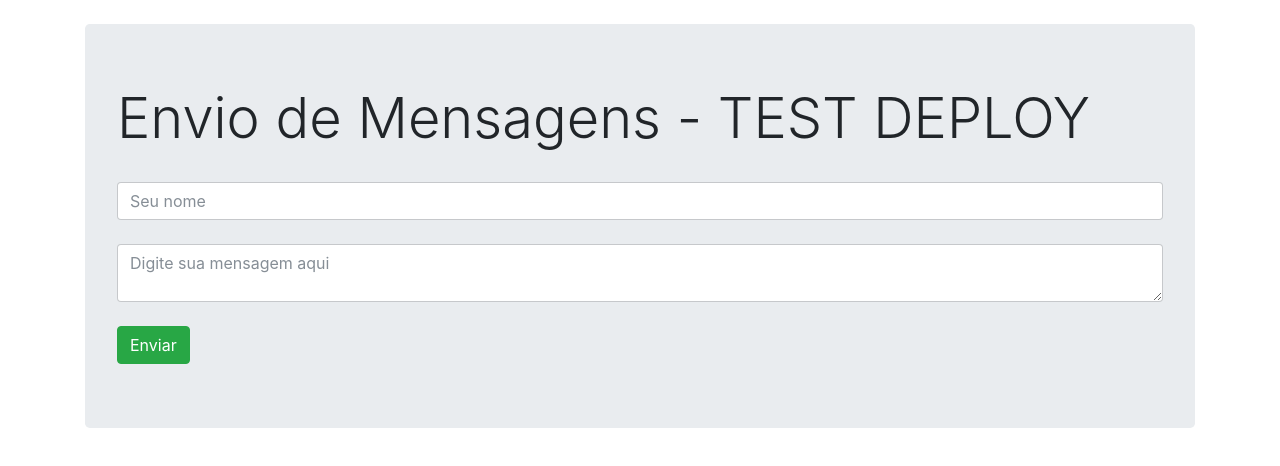
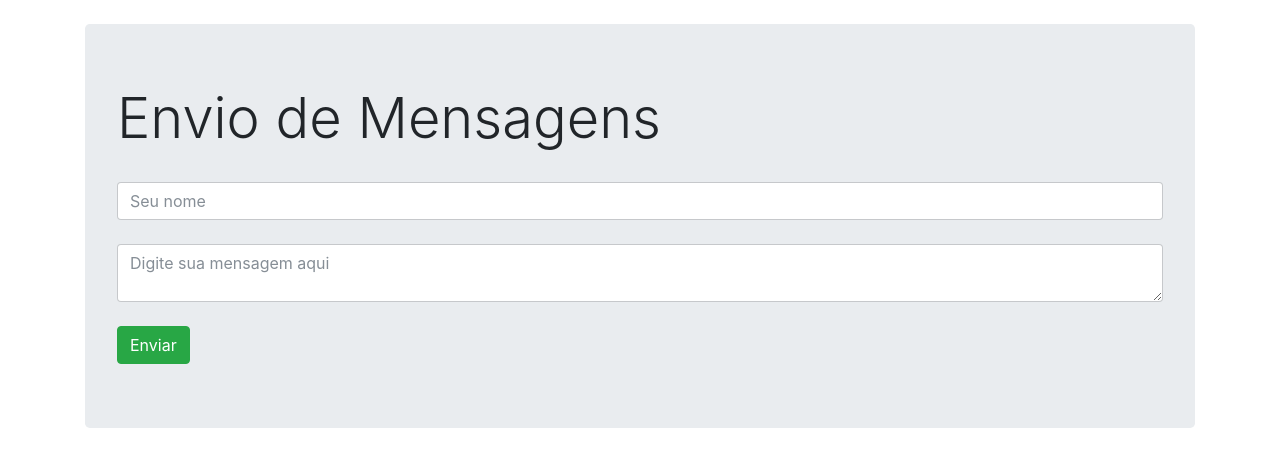
Before and after one commit to gustavo1ms/ezops-test-gustavo, a website: page index.html in a window 1280 px wide. Drawn offline with nearby package versions, Linux system fonts and the light colour scheme; no server answers.

Commit message:
Retornando cabecalho ao titulo anterior

```diff
--- a/index.html
+++ b/index.html
@@ -14,7 +14,7 @@
 <div class="container">
     <br>
     <div class="jumbotron">
-        <h1 class="display-4">Envio de Mensagens - TEST DEPLOY</h1>
+        <h1 class="display-4">Envio de Mensagens</h1>
         <br>
         <input id = "name" class="form-control" placeholder="Seu nome">
         <br>
```
